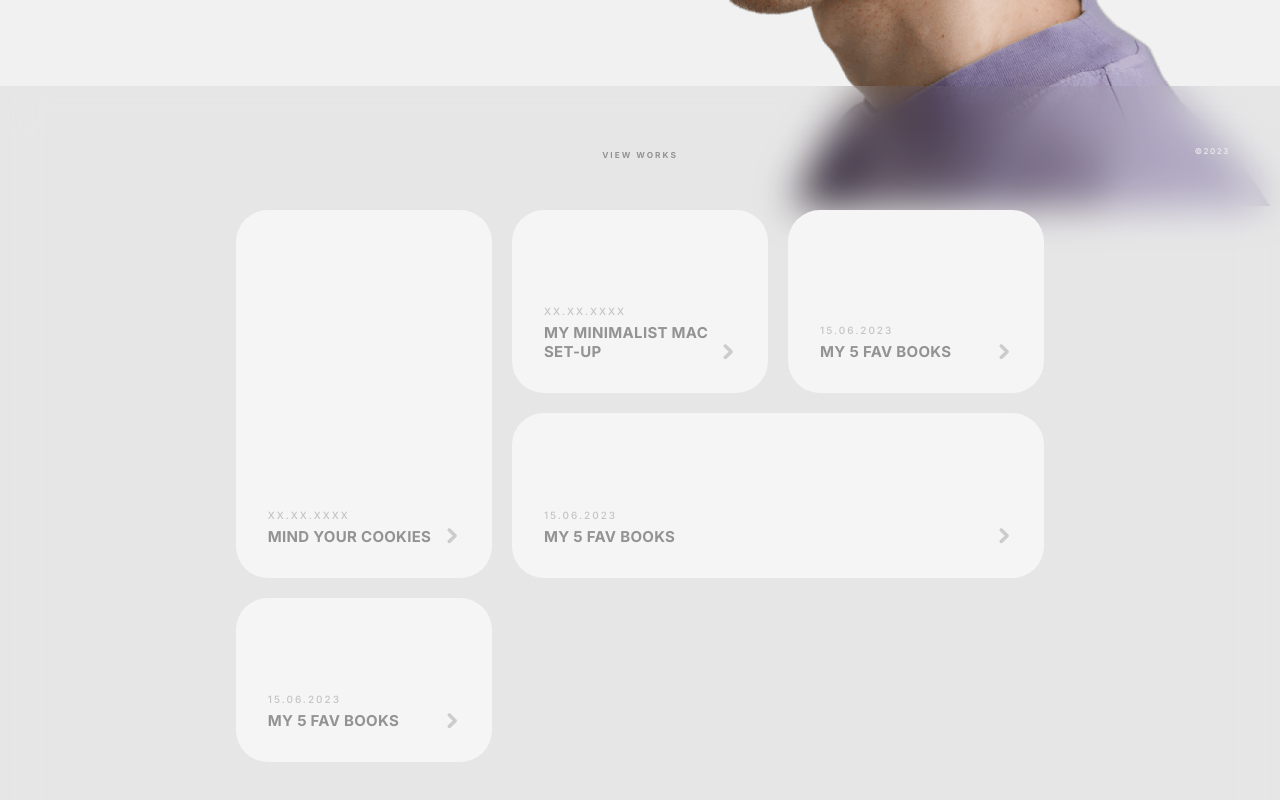
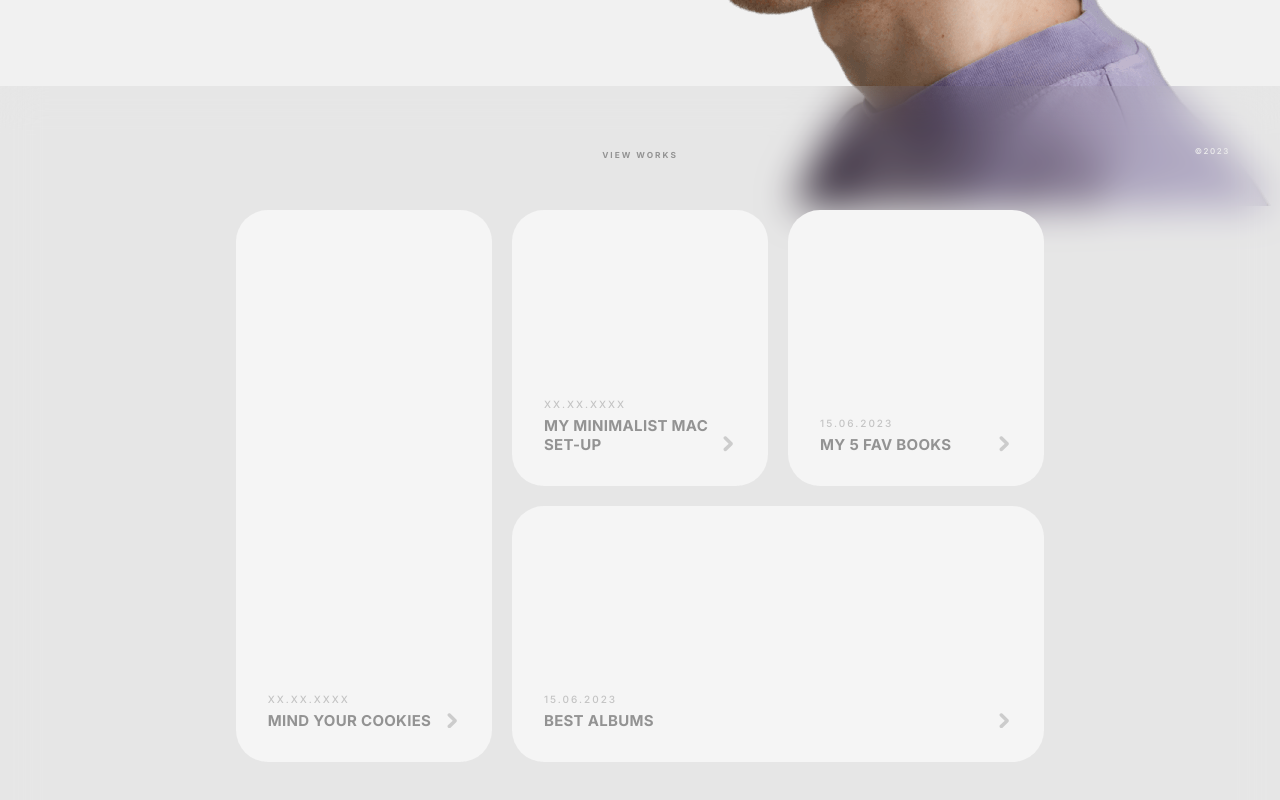
Before and after one commit to aeonyuonmiller/folioz, a Next.js app: page / in a window 1280 px wide. Shown: the part 594-1394 px from the top of the page. Built offline with nearby package versions, Linux system fonts and the light colour scheme.

Commit message:
changed copy

```diff
--- a/src/app/page.js
+++ b/src/app/page.js
@@ -19,8 +19,7 @@ export default function Home() {
         <Card title="Mind your cookies" date="xx.xx.xxxx" />
         <Card title="my minimalist mac set-up" date="xx.xx.xxxx" />
         <Card title="My 5 fav books" date="15.06.2023" />
-        <Card title="My 5 fav books" date="15.06.2023" />
-        <Card title="My 5 fav books" date="15.06.2023" />
+        <Card title="Best albums" date="15.06.2023" />
       </div>
     </motion.div>
 
```
